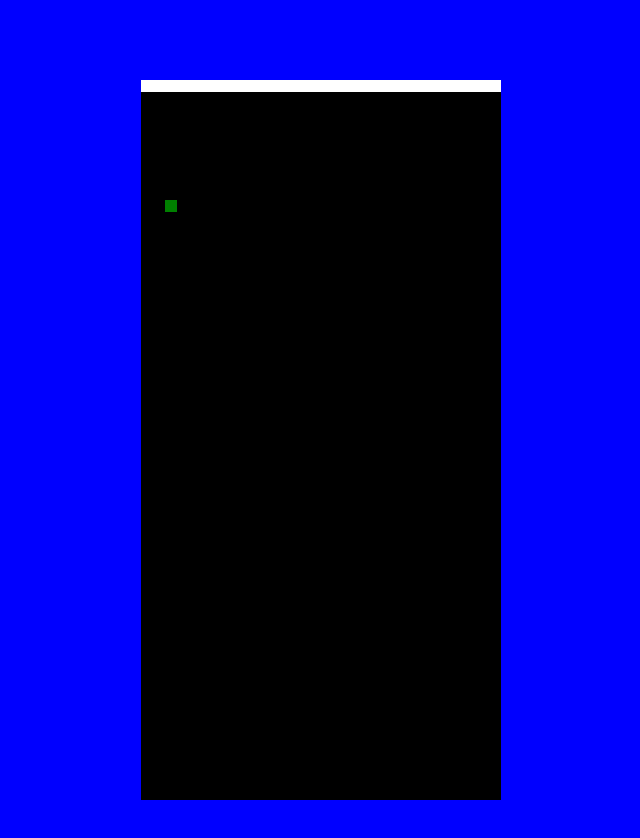
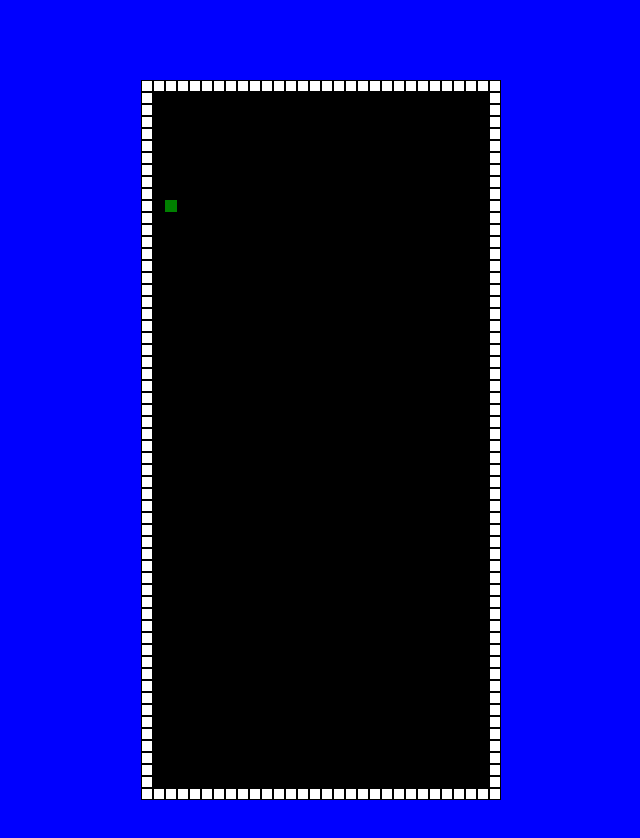
Before and after one commit to ryasan86/react_snake, a React (Create React App) app: page / in a window 1280 px wide. Shown: the top 838 px of the page, without its empty margins (319-959 px from the left). Built offline with nearby package versions, Linux system fonts and the light colour scheme.

Commit message:
update cell styles

```diff
--- /dev/null
+++ b/src/components/GridCell.css
@@ -0,0 +1,4 @@
+.cell {
+  width: 0.75rem;
+  height: 0.75rem;
+}
--- a/src/components/GridCell.jsx
+++ b/src/components/GridCell.jsx
@@ -1,13 +1,16 @@
 import React, { Component } from 'react';
+import './GridCell.css';
 
 export default class GridCell extends Component {
   render() {
-    const style = {
-      backgroundColor: this.props.cell,
-      width: '0.75rem',
-      height: '0.75rem',
-    };
+    const cell = this.props.cell;
+    let style = {};
+    // borders
+    if (cell === 'white') {
+      style.border = 'black 0.5px solid';
+    }
 
-    return <div style={style} />;
+    style.backgroundColor = cell;
+    return <div className="cell" style={style} />;
   }
 }
--- a/src/gameHelpers.js
+++ b/src/gameHelpers.js
@@ -15,7 +15,12 @@ export default {
   createBorders: gridCopy => {
     for (let i = 0; i < gridCopy.length; i++) {
       for (let j = 0; j < gridCopy[i].length; j++) {
-        if (i === 0) {
+        if (
+          i === 0 ||
+          i === gridCopy.length - 1 ||
+          j === 0 ||
+          j === gridCopy[i].length - 1
+        ) {
           gridCopy[i][j] = 'white';
         }
       }
```
